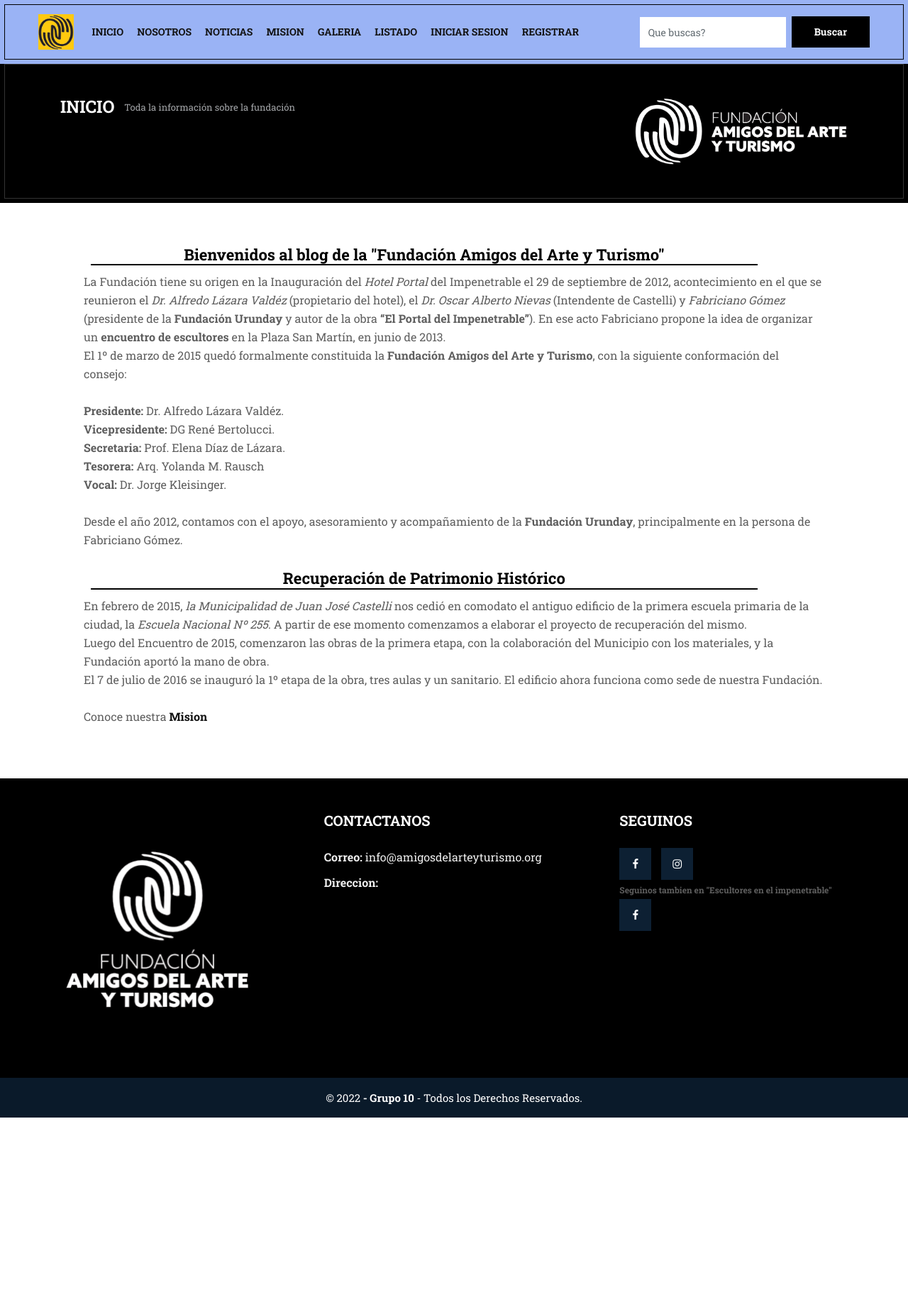
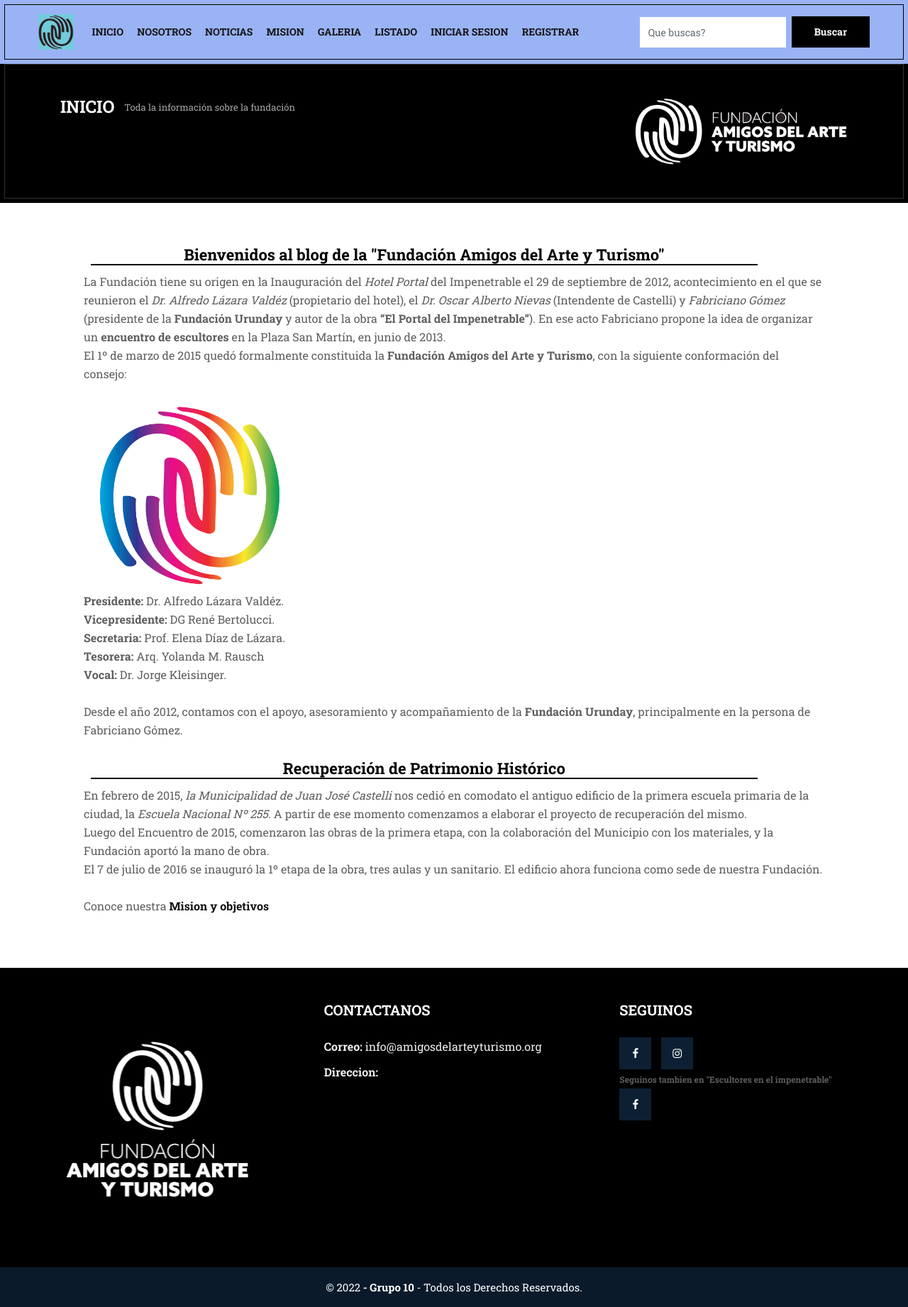
Before and after one commit to LeooPonce/Final, a Django app: page / in a window 1280 px wide. Shown: the whole page at 71% size. Before the commit the page ends 1575 px from the top, so only its background shows below. Run offline with Django 3.2, Linux system fonts and the light colour scheme; some libraries are stand-ins or nearby versions; grey boxes are pictures that could not be loaded.

Commit message:
Agregue imagenes en inicion y mision

```diff
--- a/blog/templates/home.html
+++ b/blog/templates/home.html
@@ -11,8 +11,10 @@
     <div class="row">
         <div class="page-wrapper">
             <h3>Bienvenidos al blog de la "Fundación Amigos del Arte y Turismo"</h3>
+
             <p>La Fundación tiene su origen en la Inauguración del <i>Hotel Portal</i> del Impenetrable el 29 de septiembre de 2012, acontecimiento en el que se reunieron el <i>Dr. Alfredo Lázara Valdéz</i> (propietario del hotel), el <i>Dr. Oscar Alberto Nievas</i> (Intendente de Castelli) y <i>Fabriciano Gómez</i> (presidente de la <b>Fundación Urunday</b> y autor de la obra <b>“El Portal del Impenetrable”</b>). En ese acto Fabriciano propone la idea de organizar un <b>encuentro de escultores</b> en la Plaza San Martín, en junio de 2013. <br> El 1º de marzo de 2015 quedó formalmente constituida la <b>Fundación Amigos del Arte y Turismo</b>, con la siguiente conformación del consejo:
             </p>
+            <img src="{% static 'img/logoColor.png' %}" class="logoColor" width="300px">
             <p>
                 <b>Presidente:</b> Dr. Alfredo Lázara Valdéz.<br>
                 <b>Vicepresidente:</b> DG René Bertolucci.<br>
@@ -30,7 +32,7 @@
                 Luego del Encuentro de 2015, comenzaron las obras de la primera etapa, con la colaboración del Municipio con los materiales, y la Fundación aportó la mano de obra.<br>
                 El 7 de julio de 2016 se inauguró la 1º etapa de la obra, tres aulas y un sanitario. El edificio ahora funciona como sede de nuestra Fundación.
             </p>
-            <p>Conoce nuestra <b> <a href="{% url 'mision' %}">Mision</a></b>  </p>
+            <p>Conoce nuestra <b> <a href="{% url 'mision' %}">Mision y objetivos</a></b>  </p>
         </div>
     </div>
 </div>
--- a/blog/templates/mision.html
+++ b/blog/templates/mision.html
@@ -15,8 +15,8 @@
             <p>Ser partícipes del desarrollo cultural, brindar oportunidades, capacitación del Arte y hacer del mismo un atractivo turístico.</p><br>
 
             <h3>Nuestra visión</h3>
-            <p>Sacar a la luz lo que late en el Impenetrable.</p><br>
-
+            <p>Sacar a la luz lo que late en el Impenetrable.</p>
+            <img src="{% static 'img/impenetrable.jpg' %}" width="100%">
             <h3>Objetivos generales</h3>
             <p>
             • Velar por nuestro rico patrimonio cultural y dar a conocer a todos los que nos visiten las diferentes expresiones de nuestra identidad.<br>
@@ -37,6 +37,7 @@
             • Promover actividades de formación en el conocimiento de la cultura.<br>
             • Potenciar Castelli y su región como destino turístico.<br>
             </p>
+            <img src="{% static 'img/castelli.jpg' %}" width="100%">
         </div>
     </div>
 </div>
```
Also changed, not shown: blog/static/img/castelli.jpg (added), blog/static/img/impenetrable.jpg (added), blog/static/img/logoAmarillo.png, blog/static/img/logoColor.png (added), 1 other file.
